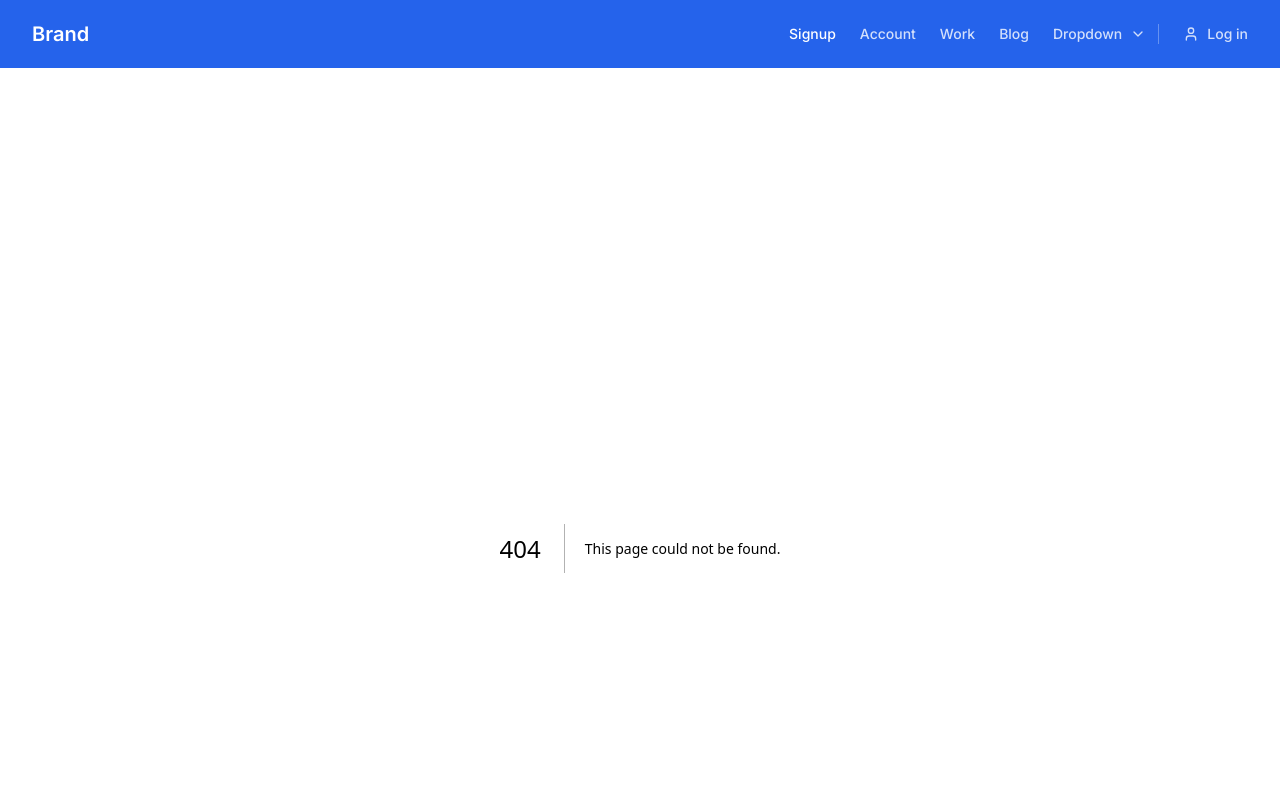
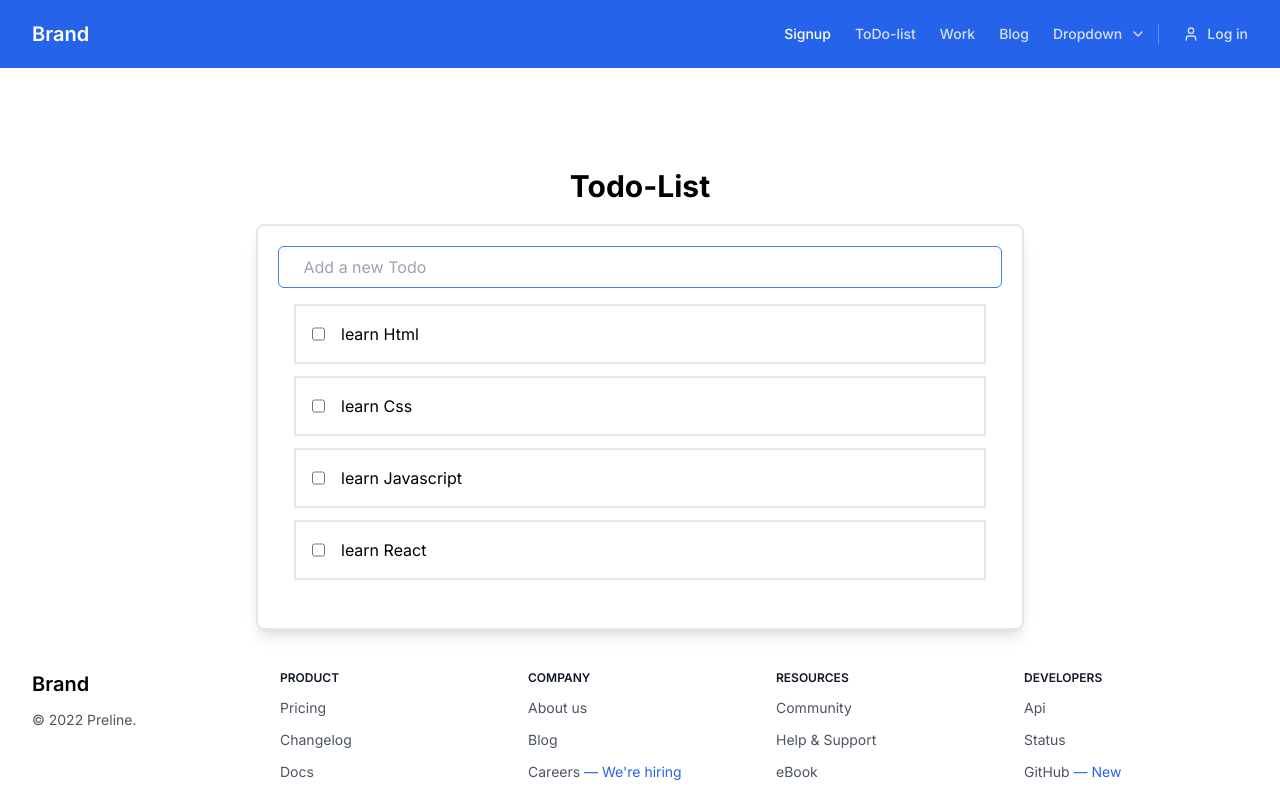
Before and after one commit to DeveshNirupam/Repeat-2, a Next.js app in the folder frontend/: page /todo-list in a window 1280 px wide. Before the commit this address had no page. Shown: the top 796 px of the page. Built offline with nearby package versions, Linux system fonts and the light colour scheme.

Commit message:
to do list

```diff
--- /dev/null
+++ b/frontend/src/app/todo-list/page.jsx
@@ -0,0 +1,65 @@
+'use client';
+import React,{ useState } from 'react'
+
+const Todolist = () => {
+
+
+    const [taskList, setTaskList] = useState([
+        { task: 'learn Html', isCompleted: false },
+        { task: 'learn Css', isCompleted: false },
+        { task: 'learn Javascript', isCompleted: false },
+        { task: 'learn React', isCompleted: false },
+
+    ]);
+
+
+    let num = 2345;
+
+
+
+
+
+    const addNewTodo = (e) => {
+
+       if(e.key === 'Enter') {
+            console.log(e.target.value);
+
+            e.target.value = '';
+        }
+
+    }
+
+
+
+  return (
+    <div className=' mx-64 '>
+        <h1 className=' text-3xl font-bold text-center my-5'>Todo-List</h1>
+
+        <div className=' border-2 shadow-lg rounded-lg p-5'>
+
+            <input onKeyDown={addNewTodo} type="text" className=' w-full border border-blue-500 px-5 py-2 rounded-md ' placeholder=' Add a new Todo' />
+
+
+            <div className=' p-4'>
+
+                {
+                    taskList.map( ( obj, index) =>{
+                        return <div key={index} className=' p-4 mb-3 border-2 cursor-pointer hover:bg-gray-300' >
+                            <div className=' flex gap-4'>
+                                <input type="checkbox" />
+                                <p>{obj.task}</p>
+                            </div>
+                        </div>
+                    })
+                }
+
+            </div>
+
+
+        </div>
+
+    </div>
+  )
+}
+
+export default Todolist;
--- a/frontend/src/components/Navbar.jsx
+++ b/frontend/src/components/Navbar.jsx
@@ -74,9 +74,9 @@ const Navbar = () => {
             </Link>
             <a
               className="py-3 ps-px sm:px-3 font-medium text-white/80 hover:text-white"
-              href="#"
+              href="/todo-list"
             >
-              Account
+             ToDo-list
             </a>
             <a
               className="py-3 ps-px sm:px-3 font-medium text-white/80 hover:text-white"
```
